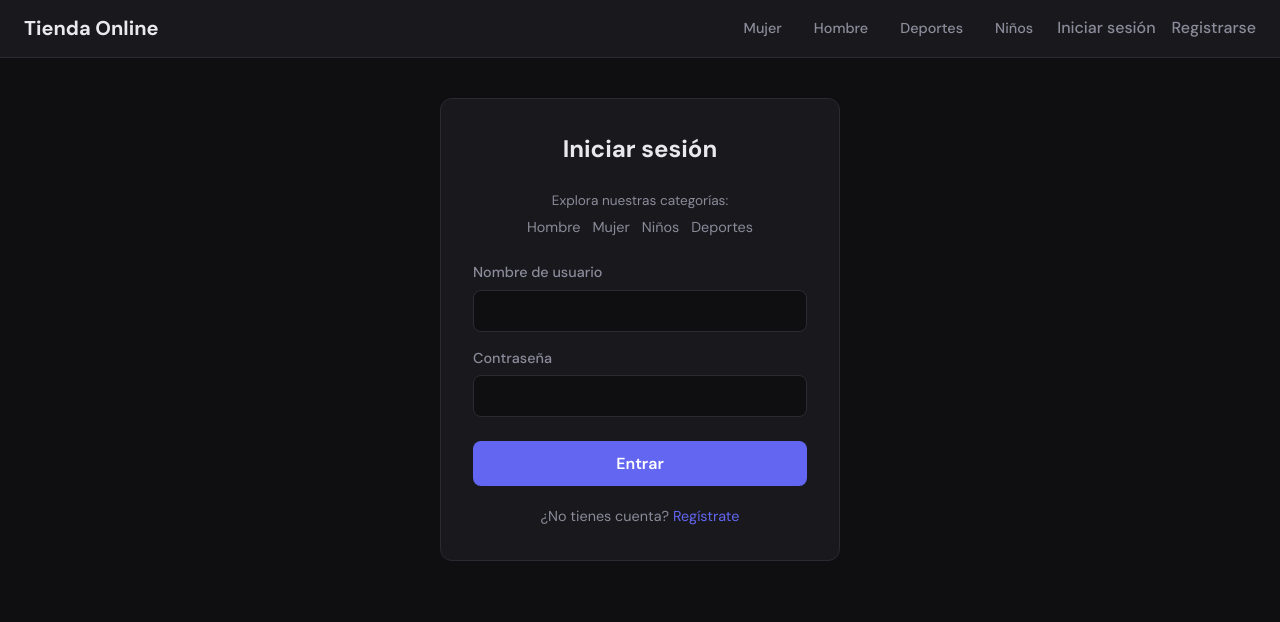
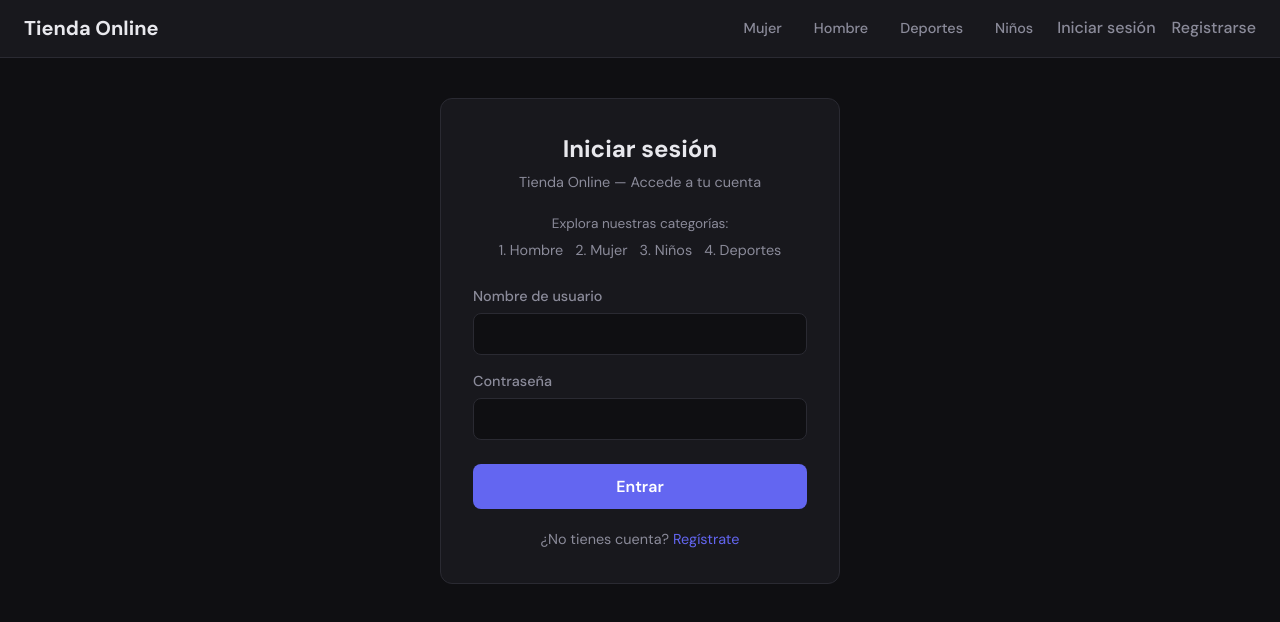
Before and after one commit to EstebanGarayCano/Actividad3-TrabajoK8S, a React (Vite) app in the folder Frontend/: page /login in a window 1280 px wide. Shown: the top 622 px of the page. Built offline with nearby package versions, Linux system fonts and the light colour scheme.

Commit message:
Login: subtítulo Tienda Online para probar CI/CD

```diff
--- a/Frontend/src/pages/Auth.module.css
+++ b/Frontend/src/pages/Auth.module.css
@@ -18,8 +18,15 @@
 .title {
   font-size: 1.5rem;
   font-weight: 700;
-  margin-bottom: 1.5rem;
+  margin-bottom: 0.35rem;
   text-align: center;
+}
+
+.subtitle {
+  font-size: 0.9rem;
+  color: var(--text-muted);
+  text-align: center;
+  margin-bottom: 1.25rem;
 }
 
 .categoryNav {
--- a/Frontend/src/pages/Login.jsx
+++ b/Frontend/src/pages/Login.jsx
@@ -35,13 +35,14 @@ export default function Login() {
     <div className={styles.wrapper}>
       <div className={styles.card}>
         <h2 className={styles.title}>Iniciar sesión</h2>
+        <p className={styles.subtitle}>Tienda Online — Accede a tu cuenta</p>
         <nav className={styles.categoryNav}>
           <span className={styles.categoryLabel}>Explora nuestras categorías:</span>
           <div className={styles.categoryLinks}>
-            <Link to="/hombre">Hombre</Link>
-            <Link to="/mujer">Mujer</Link>
-            <Link to="/ninos">Niños</Link>
-            <Link to="/deportes">Deportes</Link>
+            <Link to="/hombre">1. Hombre</Link>
+            <Link to="/mujer">2. Mujer</Link>
+            <Link to="/ninos">3. Niños</Link>
+            <Link to="/deportes">4. Deportes</Link>
           </div>
         </nav>
         <form onSubmit={handleSubmit} className={styles.form}>
```
